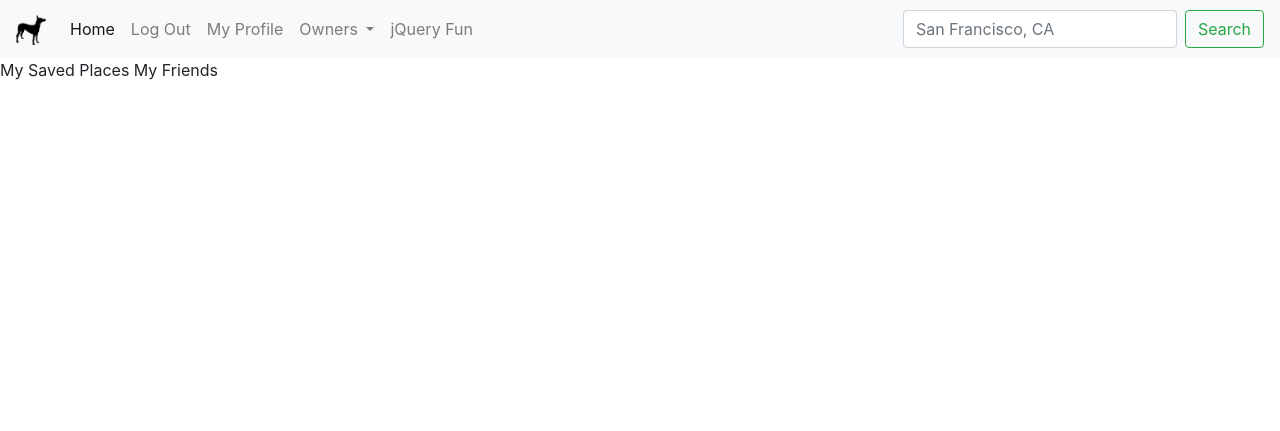
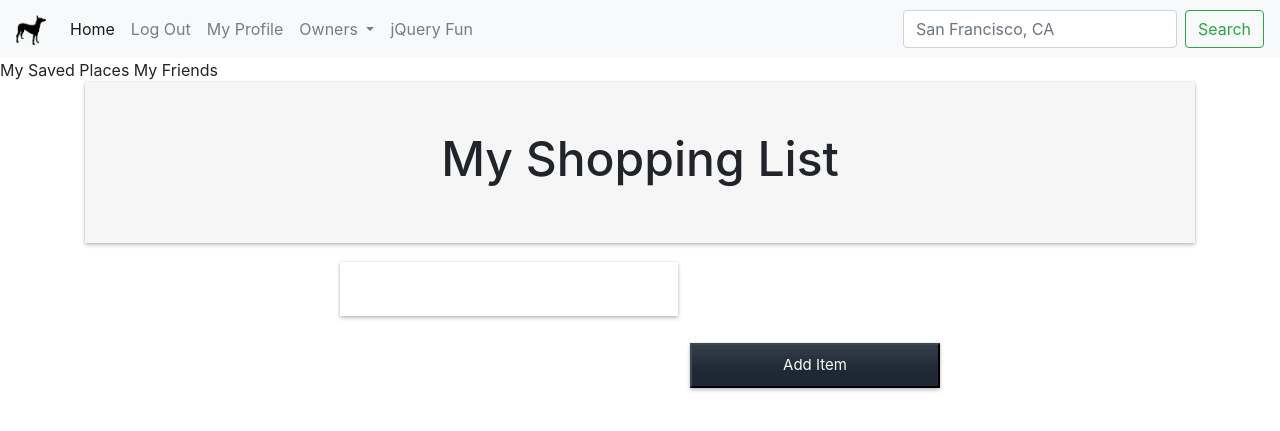
Before and after one commit to rbarner14/pet_app, a Flask app: page /users/1 in a window 1280 px wide. Shown: the top 431 px of the page. Run offline with Flask 2, Linux system fonts and the light colour scheme; the visitor is signed in with stand-in values (Sample User, id 1); data comes from the database, SQL or seed files in the repository; some libraries are stand-ins or nearby versions.

Commit message:
Adding to-do list jquery to profile

```diff
--- /dev/null
+++ b/static/js/client.js
@@ -0,0 +1,48 @@
+"use strict";
+// Can also use:
+// $(function() {
+
+// Step 1
+// This code is executed when someone clicks the "Add Item" button
+// at the top right of the shopping-item
+// -------------------
+    $(".add-item").on('click', function(event) {
+          event.preventDefault();
+
+          var listItem = $(".item-input").val();
+          var itemHtml = "<li><span class='item-check'> </span><span class='item-text'>" + listItem + "</span><span class='item-remove'></span></li>";
+      // Add the itemHtml section we created for you above to the shopping-list
+          $(".shopping-list").append(itemHtml)
+      // Remove the text the user entered from item-input
+          $(".item-input").val("");
+
+    });
+// -------------------
+
+
+// Step 2
+// -------------------
+// This code is executed when someone clicks the "X" button
+// at the top right of the shopping-item
+  // select shopping list, on click, apply this class on it, and apply this function
+    $(".shopping-list").on('click', '.item-remove', function(event) {
+      // Use event.currentTarget to remove the shopping item from the shopping list
+      $(event.currentTarget).parent().remove()
+    });
+// -------------------
+
+// Step 3
+// This code is executed when someone clicks the checkbox in the shopping-item section
+// -------------------
+    $(".shopping-list").on('click', '.item-check', function(event) {
+      // currentTarget, in this instance, is whatever is clicked.
+      // Use event.currentTarget to add and remove the "complete" class to the checkbox
+      $(event.currentTarget).toggleClass("complete")
+    });
+// -------------------
+
+//Additional Challenges
+//If you add an item with no text, it adds a blank box. This is a bug! Fix it.
+//Add a counter that tells the user how many items are in your shopping list
+
+// });
--- a/static/styles.css
+++ b/static/styles.css
@@ -0,0 +1,154 @@
+* {
+    margin: 0;
+    padding: 0;
+    -moz-box-sizing: border-box;
+    -webkit-box-sizing: border-box;
+    box-sizing: border-box;
+    /*-webkit-appearance: none;*/
+    list-style: none;
+}
+
+body {
+  background-color: #6799ff;
+    background-size: 1280px 900px;
+    background-repeat: repeat-y;
+  font-family: 'Nunito', sans-serif;
+    font-weight: bold;
+    color: #131313;
+  background-size: cover;
+  background-repeat: no-repeat;
+  background-attachment: fixed;
+  background-position: 50%;
+}
+
+header {
+    background-color: #f6f6f6;
+    text-align: center;
+    padding: 3em;
+    box-shadow: 0 0 0 #e5e5e5,0 0 2px rgba(0,0,0,.12),0 2px 4px rgba(0,0,0,.24);
+}
+
+header h1 {
+    font-size: 3em;
+}
+
+@media (max-width: 510px) {
+    header h1 {
+        font-size: 2em;
+    }
+}
+
+header span {
+    color: #339933;
+}
+
+header p {
+    font-weight: 300;
+    margin-top: -6px;
+}
+
+.list-content {
+    width: 600px;
+    margin: 0 auto;
+    font-size: 1.2em;
+}
+
+@media (max-width: 630px) {
+    .list-content {
+        width: 90%;
+        margin: 0 auto;
+    }
+}
+
+.item-input > p,
+.shopping-list li,
+.add-item {
+    padding: 0.6em 1em;
+    cursor:pointer;
+}
+
+.shopping-list,
+.add-item {
+    background-color: rgba(255,255,255,0.6);
+    color: #9f9f9f;
+    box-shadow: 0 0 0 #e5e5e5,0 0 2px rgba(0,0,0,.12),0 2px 4px rgba(0,0,0,.24);
+}
+
+.item-input {
+    font-family: inherit;
+    font-size: inherit;
+    font-weight: inherit;
+    color: #131313;
+    background-color: rgba(255,255,255,0.8);
+    padding: 0.6em 1em;
+    margin-top: 1em;
+    border: 1px solid transparent;
+    width: 100%;
+    box-shadow: 0 0 0 #e5e5e5,0 0 2px rgba(0,0,0,.12),0 2px 4px rgba(0,0,0,.24);
+}
+
+.item-input:hover {
+    border: 1px solid #ffffff;
+    background-color: rgb(255,255,255);
+}
+
+.shopping-list {
+    margin-top: 1em;
+    margin-bottom: 1em;
+}
+
+.shopping-list li {
+    color: #131313;
+    background-color: rgba(255,255,255,0.8);
+    margin-bottom: 0.2em;
+    word-wrap: break-word;
+}
+
+.shopping-list li:hover {
+    background-color: rgb(255,255,255);
+}
+
+.shopping-list li:last-child {
+    margin-bottom: 0;
+}
+
+.add-item {
+    width: 250px;
+    margin: 0px 0px;
+    text-align: center;
+    display: inline-block;
+    float: right;
+  font-size:15px;
+  background-color: #1e2835;
+  border-color: #404853;
+  background-image: linear-gradient(to bottom,rgba(246,246,246,.1)0%,rgba(30,40,53,0)66%);
+  color: #fafafa;
+}
+
+.item-check {
+    display: inline-block;
+    position: absolute;
+    width: 22px;
+    height: 21px;
+    cursor: pointer;
+  background-image: url('https://cdn.glitch.com/72548e86-2a07-45d1-9756-a034ea6672b3%2Fincomplete.png?1495684448133');
+}
+
+.complete {
+    background-image: url('https://cdn.glitch.com/72548e86-2a07-45d1-9756-a034ea6672b3%2Fcomplete.png?1495684439106');
+}
+
+.item-text {
+    margin-left: 2em;
+    width: 22px;
+    height: 21px;
+}
+
+.item-remove {
+  float: right;
+    cursor: pointer;
+  width:20px;
+  height:20px;
+  background-size:cover;
+  background-image: url('https://cdn.glitch.com/72548e86-2a07-45d1-9756-a034ea6672b3%2Fremove.png?1495684443965');
+}
--- a/templates/user_profile.html
+++ b/templates/user_profile.html
@@ -2,4 +2,26 @@
 
 {% block title %}BringSpot - {{ user.username }}'s Profile{% endblock %}
 
-{% block content %}My Saved Places My Friends{% endblock %}
+{% block content %}My Saved Places My Friends
+<div class="container">
+  <header>
+    <h1>My Shopping List</h1>
+  </header>
+
+  <!--   Key Section of App    -->
+  <form class="list-content">
+
+    <label>
+      <input type="text" class="item-input">
+    </label>
+
+    <ul class="shopping-list">
+<!--           <li>Sample Item</li> -->
+    </ul>
+
+    <button class="add-item">Add Item</button>
+
+  </form>
+
+<script src="/static/js/client.js"></script>
+{% endblock %}
```
